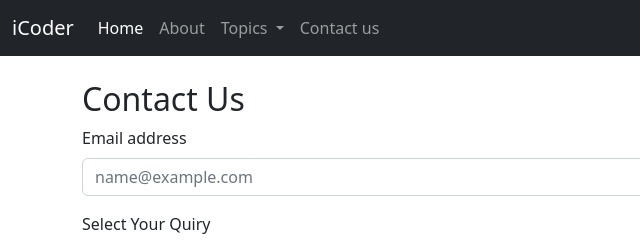
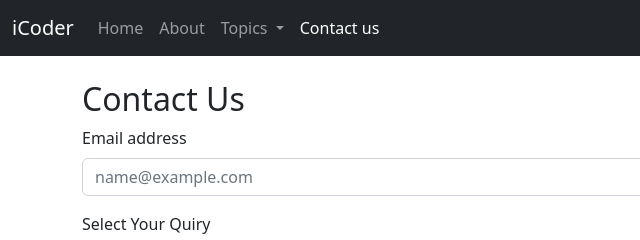
Before and after one commit to Gautam52/iCoderBootstrap, a plain HTML site: page contact.html in a window 1280 px wide. Shown: the top 240 px of the page, 0-640 px from the left. Drawn offline with nearby package versions, Linux system fonts and the light colour scheme.

Commit message:
Update contact.html

```diff
--- a/contact.html
+++ b/contact.html
@@ -21,7 +21,7 @@
             <div class="collapse navbar-collapse" id="navbarSupportedContent">
                 <ul class="navbar-nav me-auto mb-2 mb-lg-0">
                     <li class="nav-item">
-                        <a class="nav-link active" aria-current="page" href="/iCoderBootstrap/">Home</a>
+                        <a class="nav-link" aria-current="page" href="/iCoderBootstrap/">Home</a>
                     </li>
                     <li class="nav-item">
                         <a class="nav-link" href="/iCoderBootstrap/about.html">About</a>
@@ -42,7 +42,7 @@
                         </ul>
                     </li>
                     <li class="nav-item">
-                        <a class="nav-link" aria-current="page" href="/iCoderBootstrap/contact.html">Contact us</a>
+                        <a class="nav-link active" aria-current="page" href="/iCoderBootstrap/contact.html">Contact us</a>
                     </li>
 
                 </ul>
```
